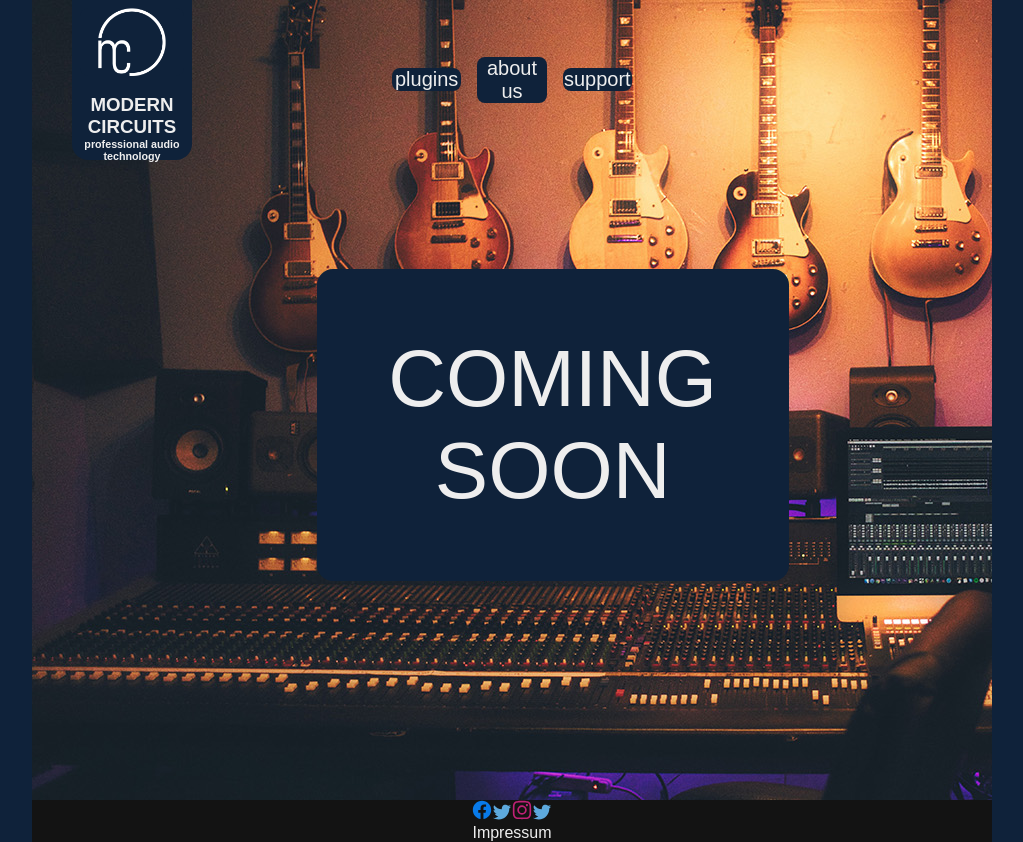
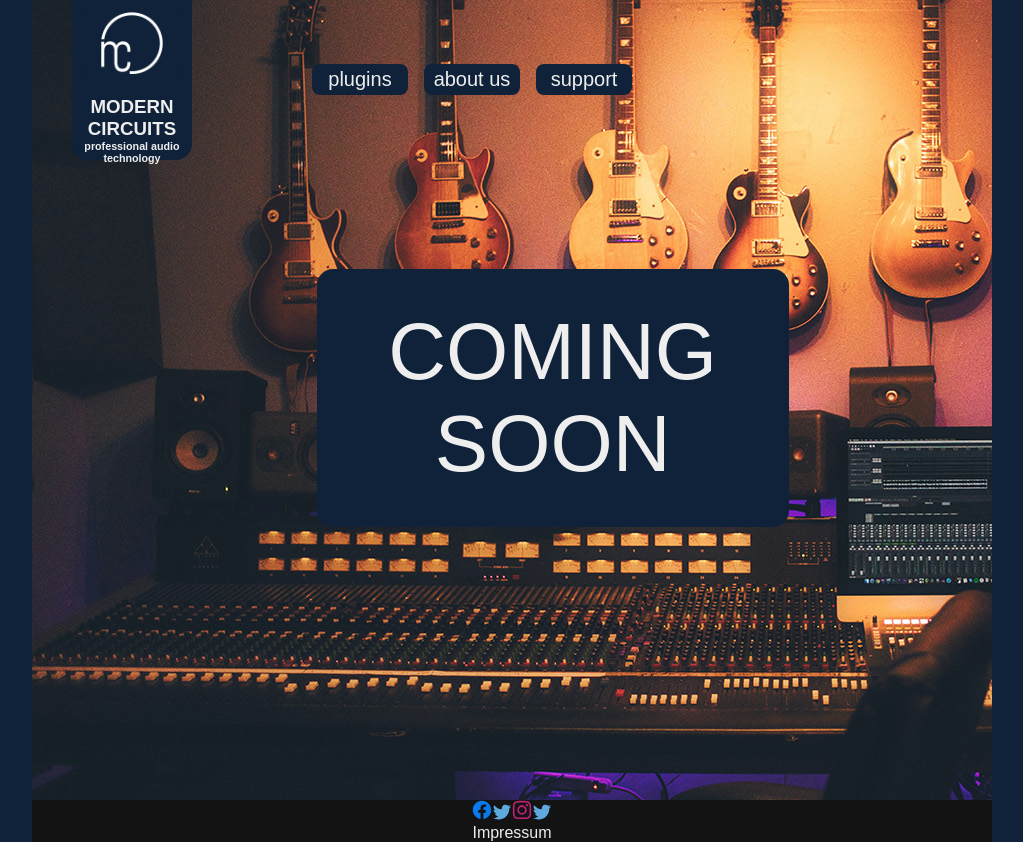
Before and after one commit to ModernCircuits/website, a React (Create React App) app: page /#/support in a window 1280 px wide. Shown: the whole page, without its empty margins (128-1151 px from the left). Built offline with nearby package versions, Linux system fonts and the light colour scheme; a web font is replaced by a local one.

Commit message:
Cleanup css

```diff
--- a/src/index.css
+++ b/src/index.css
@@ -56,6 +56,7 @@ nav a {
   text-align: center;
   border-radius: 0.5rem;
   font-size: 1.25rem;
+  padding: 0.25rem;
 }
 
 .center {
@@ -98,10 +99,9 @@ nav a {
 }
 
 .nav-links {
-  grid-column-start: 10;
-  grid-column-end: span 6;
+  grid-column-start: 8;
+  grid-column-end: span 8;
   grid-row-start: 2;
-  grid-row-end: span 1;
   display: grid;
   gap: 1rem;
   grid-template-columns: repeat(3, 1fr);
@@ -200,23 +200,6 @@ nav a {
   grid-column-start: 17;
 }
 
-.card-impressum {
-  grid-column-start: 12;
-  grid-column-end: span 8;
-  grid-row-start: 2;
-  grid-row-end: span 5;
-}
-
-.card-coming-soon {
-  grid-column-start: 8;
-  grid-column-end: span 12;
-  grid-row-start: 3;
-  grid-row-end: span 6;
-  width: 100%;
-  font-size: 5rem;
-  text-transform: uppercase;
-}
-
 .section-plugin-preview {
   grid-column-start: 8;
   grid-column-end: span 12;
@@ -227,7 +210,6 @@ nav a {
   grid-auto-flow: row;
   gap: 1rem;
   grid-template-columns: repeat(3, 1fr);
-  /* grid-template-rows: repeat(12, 1fr); */
   justify-items: center;
 }
 .section-main-zentrale {
--- a/src/pages/Impressum.css
+++ b/src/pages/Impressum.css
@@ -1,3 +1,10 @@
+.card-impressum {
+  grid-column-start: 8;
+  grid-column-end: span 8;
+  grid-row-start: 2;
+  grid-row-end: span 6;
+}
+
 .impressum-text {
   padding: 1rem;
   height: 100%;
--- /dev/null
+++ b/src/pages/Support.css
@@ -0,0 +1,10 @@
+.card-coming-soon {
+  grid-column-start: 8;
+  grid-column-end: span 12;
+  grid-row-start: 3;
+  grid-row-end: span 5;
+  width: 100%;
+  font-size: 5rem;
+  font-weight: 100;
+  text-transform: uppercase;
+}
--- a/src/pages/Support.tsx
+++ b/src/pages/Support.tsx
@@ -1,4 +1,6 @@
 import React from "react";
+
+import "./Support.css";
 
 export const Support = () => {
   return (
```
